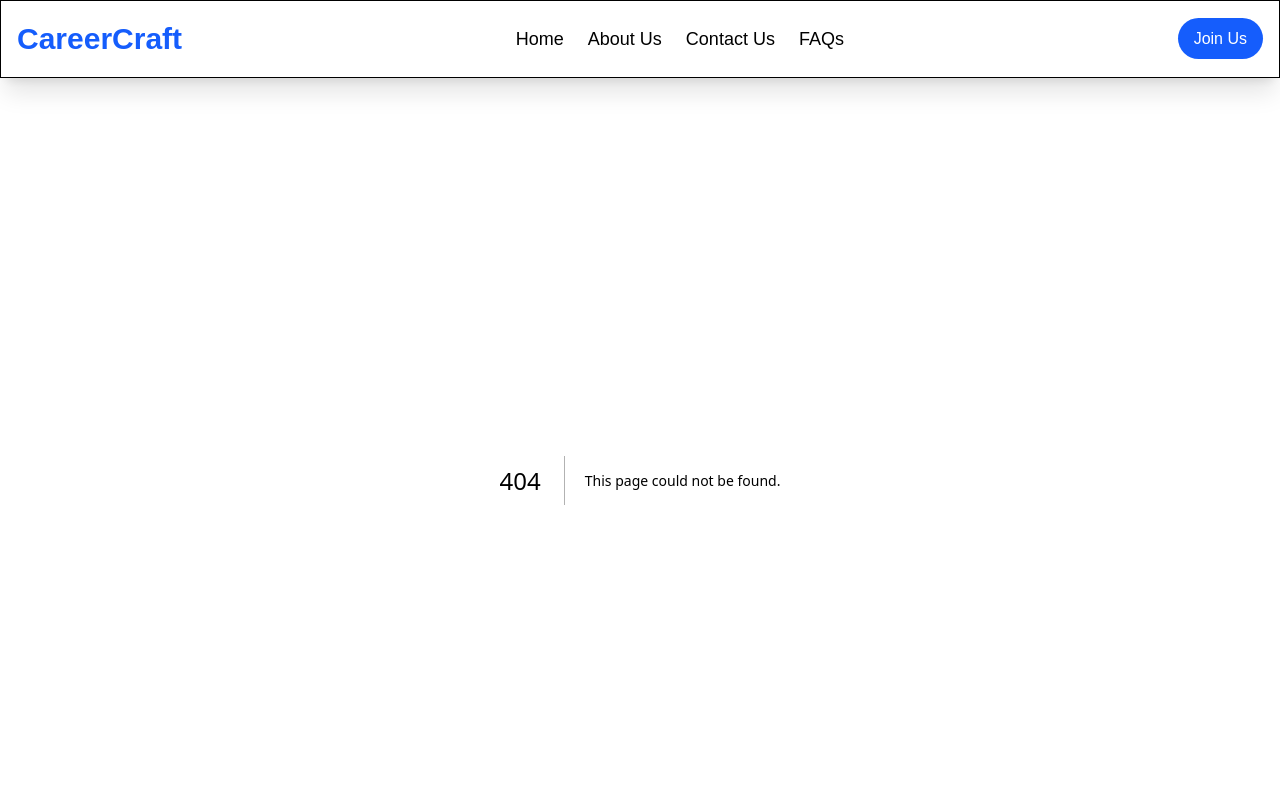
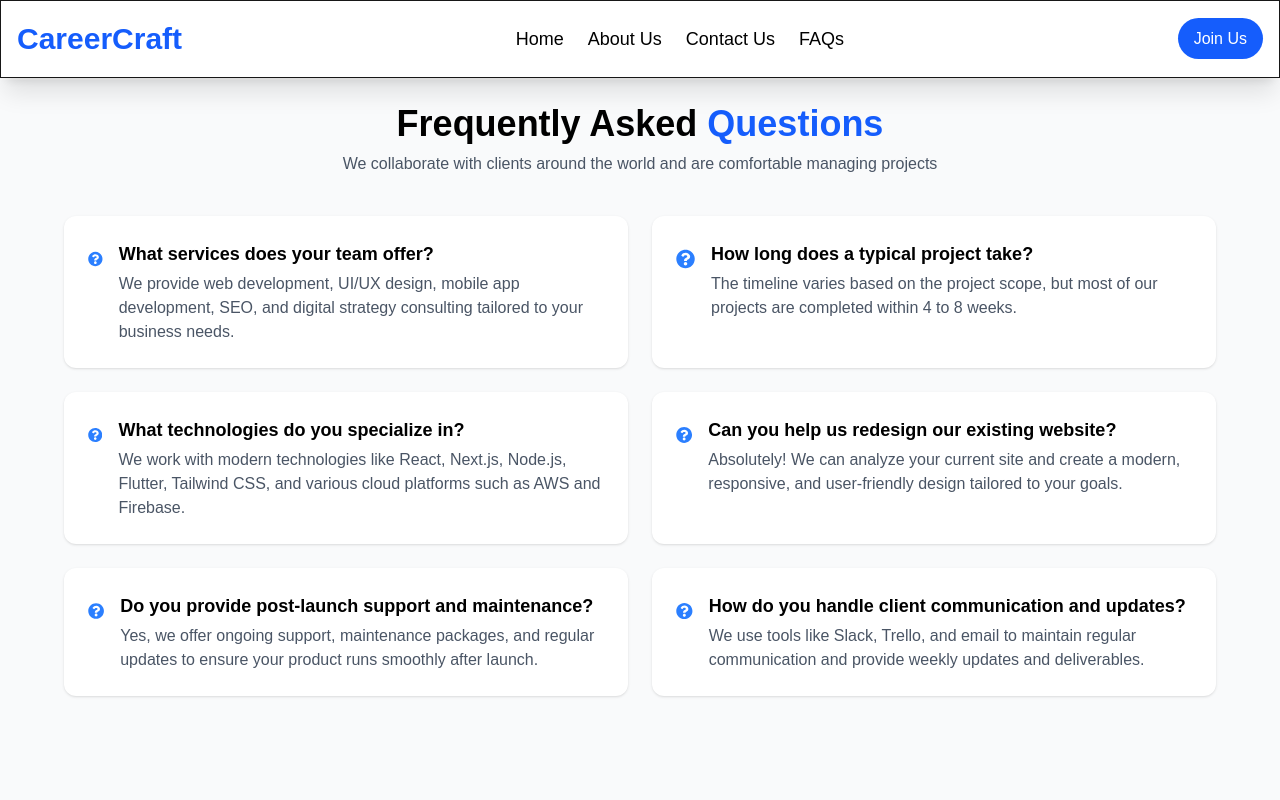
Before and after one commit to frankbahirwa/Team_PortFolio, a Next.js app: page /faqs in a window 1280 px wide. Before the commit this address had no page. Shown: the top 800 px of the page. Built offline with nearby package versions, Linux system fonts and the light colour scheme.

Commit message:
FAQS done

```diff
--- /dev/null
+++ b/src/app/faqs/page.jsx
@@ -0,0 +1,63 @@
+import { FaQuestionCircle } from "react-icons/fa";
+
+export default function FAQ() {
+  const questions = [
+    {
+      question: "What services does your team offer?",
+      answer:
+        "We provide web development, UI/UX design, mobile app development, SEO, and digital strategy consulting tailored to your business needs.",
+    },
+    {
+      question: "How long does a typical project take?",
+      answer:
+        "The timeline varies based on the project scope, but most of our projects are completed within 4 to 8 weeks.",
+    },
+    {
+      question: "What technologies do you specialize in?",
+      answer:
+        "We work with modern technologies like React, Next.js, Node.js, Flutter, Tailwind CSS, and various cloud platforms such as AWS and Firebase.",
+    },
+    {
+      question: "Can you help us redesign our existing website?",
+      answer:
+        "Absolutely! We can analyze your current site and create a modern, responsive, and user-friendly design tailored to your goals.",
+    },
+    {
+      question: "Do you provide post-launch support and maintenance?",
+      answer:
+        "Yes, we offer ongoing support, maintenance packages, and regular updates to ensure your product runs smoothly after launch.",
+    },
+    {
+      question: "How do you handle client communication and updates?",
+      answer:
+        "We use tools like Slack, Trello, and email to maintain regular communication and provide weekly updates and deliverables.",
+    },
+  ];
+
+  return (
+    <div className="min-h-screen bg-gray-50 p-6">
+      <div className="max-w-6xl mx-auto">
+        <h2 className="text-3xl md:text-4xl text-black font-bold text-center mb-2">
+          Frequently Asked <span className="text-blue-600">Questions</span>
+        </h2>
+        <p className="text-center text-gray-600 mb-10">
+          We collaborate with clients around the world and are comfortable managing projects
+        </p>
+
+        <div className="grid grid-cols-1 md:grid-cols-2 gap-6">
+          {questions.map((item, index) => (
+            <div key={index} className="bg-white p-6 rounded-xl shadow hover:shadow-md transition-all duration-300">
+              <div className="flex items-start space-x-4">
+                <FaQuestionCircle className="text-blue-500 text-3xl mt-1" />
+                <div>
+                  <h3 className="font-semibold text-black text-lg">{item.question}</h3>
+                  <p className="text-gray-600 mt-1">{item.answer}</p>
+                </div>
+              </div>
+            </div>
+          ))}
+        </div>
+      </div>
+    </div>
+  );
+}
```
